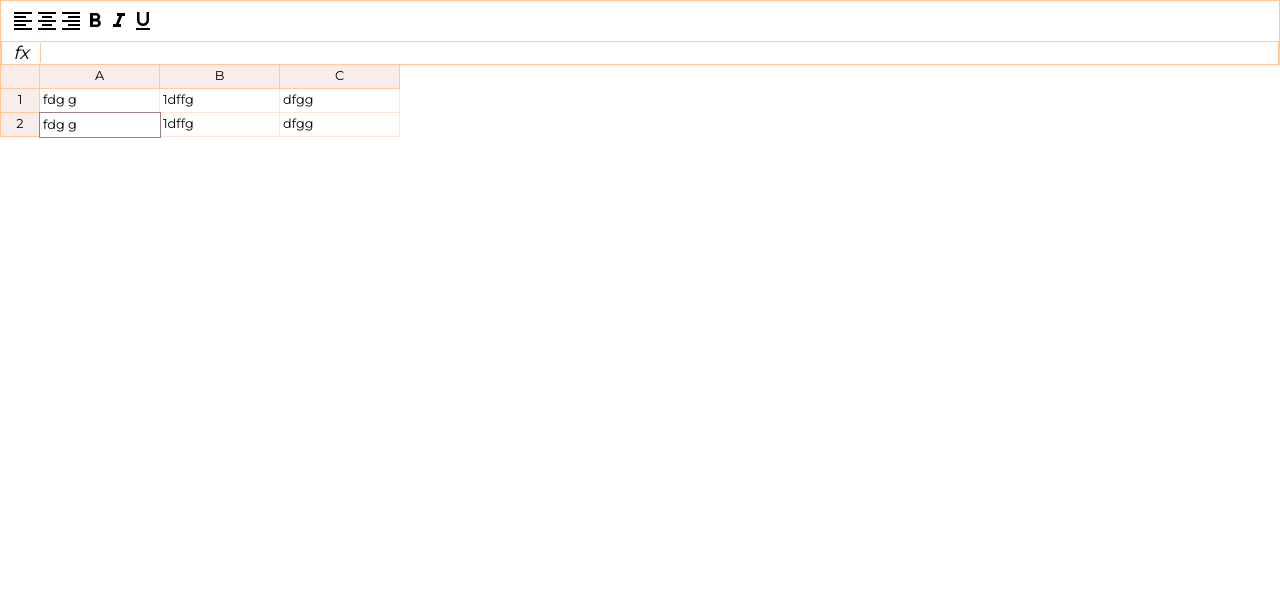
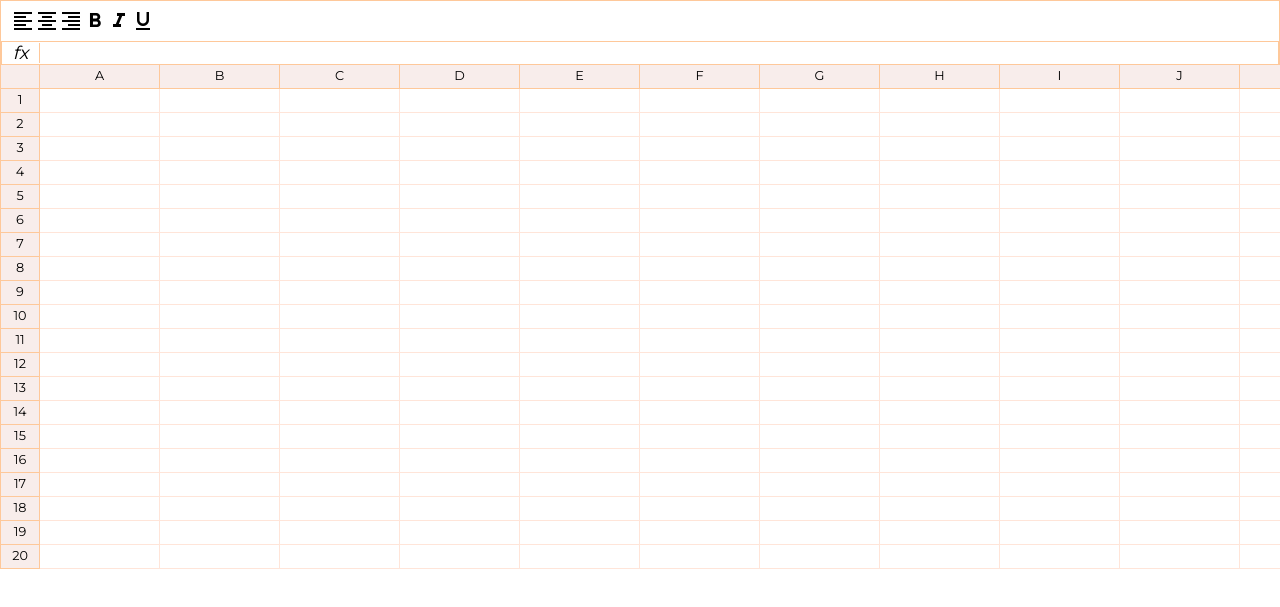
Before and after one commit to potatbut/excel-project, a website built with webpack: page src/index.html in a window 1280 px wide. Shown: the part 53-660 px from the top of the page. Built offline with nearby package versions, Linux system fonts and the light colour scheme.

Commit message:
Continuing work on the framework

```diff
--- a/src/components/table/Table.js
+++ b/src/components/table/Table.js
@@ -1,10 +1,15 @@
 import {ExcelComponent} from '@core/ExcelComponent';
+import {createTable} from './table.template';
 
 export class Table extends ExcelComponent {
   static className = 'table'
 
   toHTML() {
-    return `
+    return createTable()
+  }
+}
+
+/* `
       <div class="row">
 
         <div class="row-info"></div>
@@ -22,7 +27,7 @@ export class Table extends ExcelComponent {
           <div class="row-info">1</div>
 
           <div class="row-data">
-              <div class="cell " contenteditable>fdg g</div>
+              <div class="cell" contenteditable>fdg g</div>
               <div class="cell" contenteditable>1dffg</div>
               <div class="cell" contenteditable>dfgg</div>
           </div>
@@ -40,6 +45,4 @@ export class Table extends ExcelComponent {
           </div>
 
       </div>
-    `
-  }
-}
+    ` */
--- /dev/null
+++ b/src/components/table/table.template.js
@@ -0,0 +1,46 @@
+/* eslint-disable no-unused-vars */
+const chars = {
+  A: 65,
+  Z: 90,
+}
+
+function toCell() {
+  return `
+    <div class="cell" contenteditable></div>
+  `
+}
+
+
+function toColumn(col) {
+  return `
+    <div class="column">${col}</div>
+  `
+}
+
+function createRow(index, content) {
+  return `
+    <div class="row">
+      <div class="row-info">${index ? index : ''}</div>
+      <div class="row-data">${content}</div>
+    </div>
+  `
+}
+
+function toChar(_, index) {
+  return String.fromCharCode(chars.A + index)
+}
+
+export function createTable(rowsCount = 20) {
+  const colsCount= chars.Z - chars.A + 1
+  const rows = []
+
+  const cols = new Array(colsCount).fill('').map(toChar).map(toColumn).join('')
+
+  rows.push(createRow(null, cols))
+
+  for (let i = 0; i < rowsCount; i++) {
+    const cells = new Array(colsCount).fill('').map(toCell).join('')
+    rows.push(createRow(i +1, cells))
+  }
+  return rows.join('')
+}
--- a/src/components/toolbar/Toolbar.js
+++ b/src/components/toolbar/Toolbar.js
@@ -2,6 +2,13 @@ import {ExcelComponent} from '@core/ExcelComponent';
 
 export class Toolbar extends ExcelComponent {
   static className = 'toolbar'
+
+  constructor($root) {
+    super($root, {
+      name: 'Toolbar',
+      listeners: ['click'],
+    })
+  }
 
   toHTML() {
     return `
@@ -42,4 +49,8 @@ export class Toolbar extends ExcelComponent {
       </div>
     `
   }
+
+  onClick(event) {
+    console.log(event.target)
+  }
 }
--- a/src/scss/formula.scss
+++ b/src/scss/formula.scss
@@ -12,8 +12,9 @@
         font-size: 18px;
         text-align: center;
         font-style: italic;
-        min-width: $info-sell-width - 1;
+        min-width: $info-sell-width - 2;
         border-right: $border;
+
     }
     &__input {
         font-size: 12px;
--- a/src/scss/table.scss
+++ b/src/scss/table.scss
@@ -44,7 +44,7 @@
 
     .cell {
         display: flex;
-        padding-left: 3px;
+        padding: 3px;
         align-items: center;
         min-width: 40px;
         width: $sell-width;
@@ -60,8 +60,4 @@
             z-index: 2;
         }
     }
-
-    .selected {
-
-    }
 }
```
